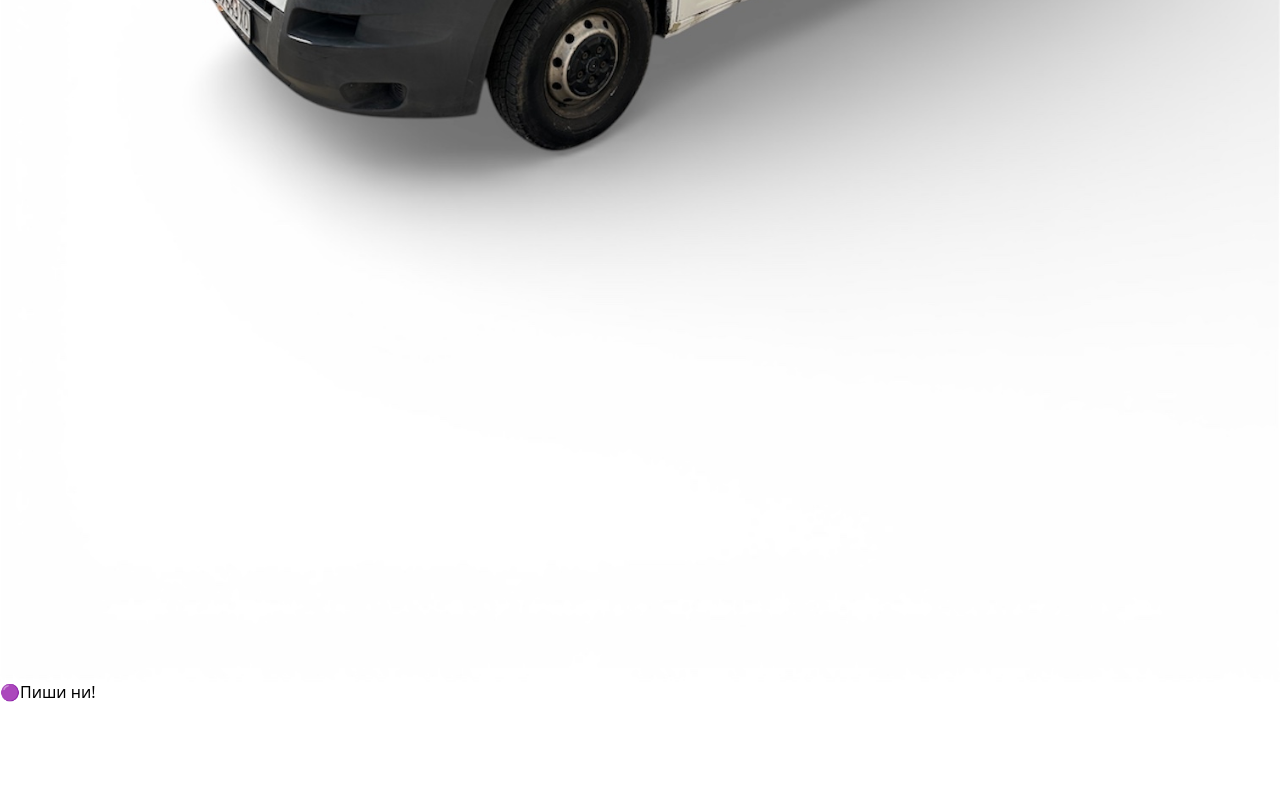
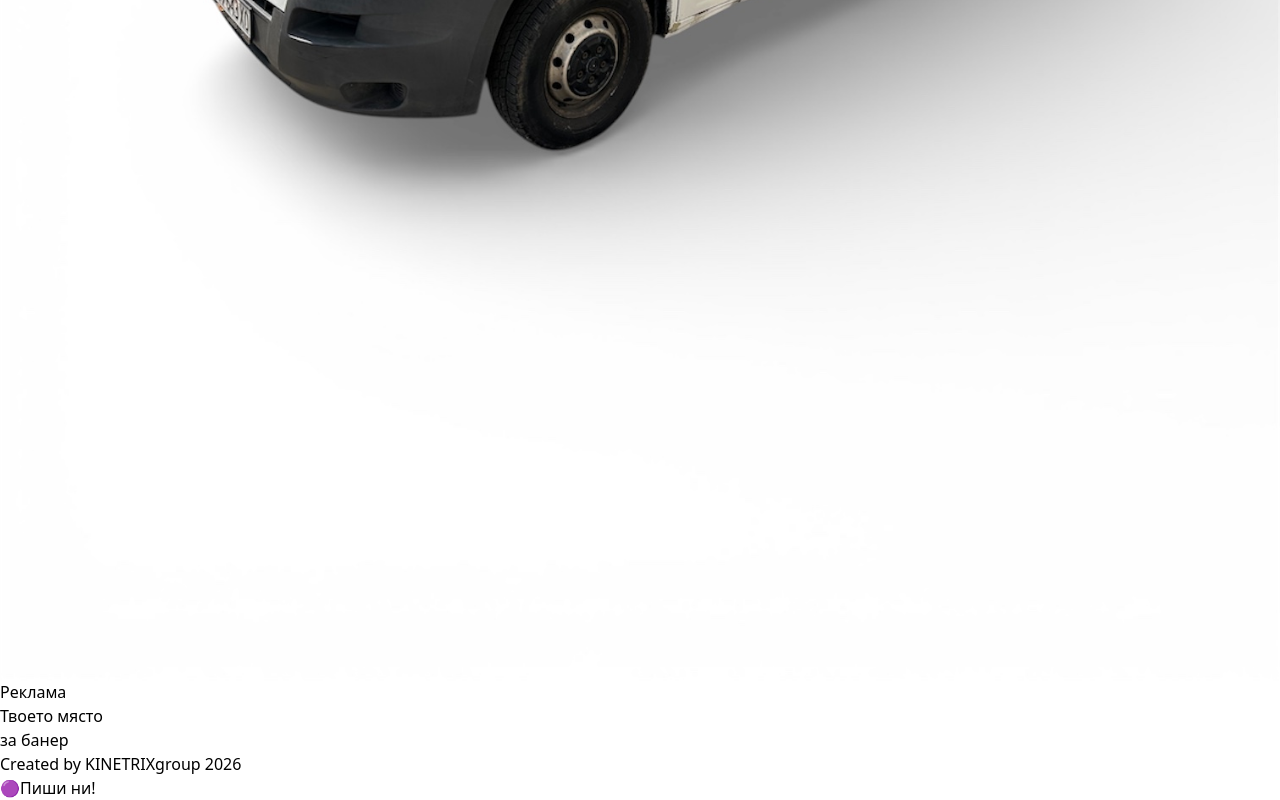
Before and after one commit to gxshkxta/UNIVERSE_Transport, a React (Vite) app: page / in a window 1280 px wide. Shown: the part 1171-1971 px from the top of the page. Before the commit the page ends 1875 px from the top, so only its background shows below. Built offline with nearby package versions, Linux system fonts and the light colour scheme.

Commit message:
Добавен банер и подпис KINETRIXgroup

```diff
--- a/src/App.jsx
+++ b/src/App.jsx
@@ -6,10 +6,9 @@ export default function App() {
   const [tab, setTab] = useState("home");
 
   return (
-    // Тук махнахме глобалната вибрация. Вече е статичен, стабилен контейнер.
-    <div className="h-screen relative overflow-hidden font-sans bg-gray-100 text-gray-900">
+    <div className="h-screen relative overflow-hidden font-sans bg-gray-100 text-gray-900 flex flex-col">
 
-      {/* BACKGROUND VIGNETTE (Тъмни краища, светло в средата) */}
+      {/* BACKGROUND VIGNETTE */}
       <div className="absolute inset-0 bg-[radial-gradient(circle_at_center,_transparent_20%,_rgba(0,0,0,0.7)_120%)] z-0 pointer-events-none" />
 
       {/* GLASS TOP BAR */}
@@ -72,8 +71,12 @@ export default function App() {
         )}
       </AnimatePresence>
 
-      {/* MAIN CONTENT */}
-      <main className="relative z-10 pt-24 h-full overflow-y-auto px-4 pb-32">
+      {/* SCROLLABLE AREA */}
+      <div className="relative z-10 pt-24 h-full overflow-y-auto px-4 pb-32 flex flex-col">
+        <div className="max-w-6xl mx-auto w-full flex flex-col lg:flex-row gap-8 flex-1">
+
+          {/* MAIN CONTENT (Лява част на голям екран, център на малък) */}
+          <main className="flex-1">
             <AnimatePresence mode="wait">
               {tab === "home" && (
                 <motion.div key="home" initial={{ opacity: 0, scale: 0.98 }} animate={{ opacity: 1, scale: 1 }} exit={{ opacity: 0, scale: 0.98 }}>
@@ -93,7 +96,28 @@ export default function App() {
             </AnimatePresence>
           </main>
 
-      {/* VIBER FLOATING BUTTON (Само леко туптене) */}
+          {/* AD BANNER (Дясна част на голям екран, отдолу на малък) */}
+          <aside className="w-full lg:w-80 flex-shrink-0 flex flex-col gap-4">
+            <div className="bg-white/30 backdrop-blur-md border border-white/50 p-6 rounded-3xl shadow-lg flex flex-col items-center justify-center min-h-[250px] lg:sticky lg:top-4 text-center">
+              <span className="text-gray-600 font-bold uppercase tracking-widest text-xs mb-3">Реклама</span>
+              {/* Тук по-късно можеш да сложиш реална снимка/линк с <img /> */}
+              <div className="w-full h-full bg-white/40 border-2 border-dashed border-gray-400 rounded-xl flex items-center justify-center p-4">
+                <p className="text-gray-700 font-black tracking-tight uppercase">Твоето място <br/> за банер</p>
+              </div>
+            </div>
+          </aside>
+
+        </div>
+
+        {/* FOOTER SIGNATURE */}
+        <div className="mt-16 w-full text-center opacity-80 pb-6">
+          <p className="text-xs font-black tracking-widest uppercase text-gray-500">
+            Created by <span className="text-[#7360f2]">KINETRIXgroup</span> 2026
+          </p>
+        </div>
+      </div>
+
+      {/* VIBER FLOATING BUTTON */}
       <motion.a
         href="viber://chat?number=359000000000"
         className="fixed bottom-6 right-6 bg-[#7360f2] text-white p-4 rounded-3xl shadow-[0_10px_30px_rgba(115,96,242,0.6)] z-50 flex items-center justify-center border-4 border-white"
@@ -109,8 +133,8 @@ export default function App() {
 
 function Home() {
   return (
-    <div className="flex flex-col items-center justify-center min-h-[70vh]">
-      <div className="bg-white/30 backdrop-blur-md border border-white/50 p-6 rounded-3xl shadow-xl max-w-lg mx-auto mb-8 text-center relative z-20">
+    <div className="flex flex-col items-center justify-center h-full min-h-[60vh]">
+      <div className="bg-white/30 backdrop-blur-md border border-white/50 p-6 rounded-3xl shadow-xl max-w-lg w-full mx-auto mb-8 text-center relative z-20">
         <h2 className="text-3xl md:text-4xl font-black uppercase tracking-tighter leading-tight text-gray-900 drop-shadow-md">
           Ние пренасяме не просто багаж...
         </h2>
@@ -122,7 +146,6 @@ function Home() {
         </p>
       </div>
 
-      {/* ПУЛСИРАЩ БУС (Много лека пулсация) */}
       <motion.div
         className="relative w-full max-w-md mx-auto z-10"
         animate={{ scale: [1, 1.02, 1] }}
@@ -141,7 +164,7 @@ function Home() {
 
 function Services() {
   return (
-    <div className="space-y-6 max-w-lg mx-auto pb-10">
+    <div className="space-y-6 max-w-lg mx-auto w-full">
       <h2 className="text-3xl font-black uppercase tracking-tight text-center drop-shadow-md mb-8">Какво предлагаме</h2>
       {[
         { title: "Изнасяне на мебели", desc: "Сваляме от всеки етаж, дори без асансьор." },
@@ -159,7 +182,7 @@ function Services() {
 
 function Offers() {
   return (
-    <div className="space-y-6 max-w-lg mx-auto pb-10">
+    <div className="space-y-6 max-w-lg mx-auto w-full">
       <h2 className="text-3xl font-black uppercase tracking-tight text-center drop-shadow-md mb-8">Супер Оферти</h2>
       {[
         { name: "Старт Пакет", price: "от 80 лв" },
```
Lines whose indentation alone changed are shown as unchanged.
